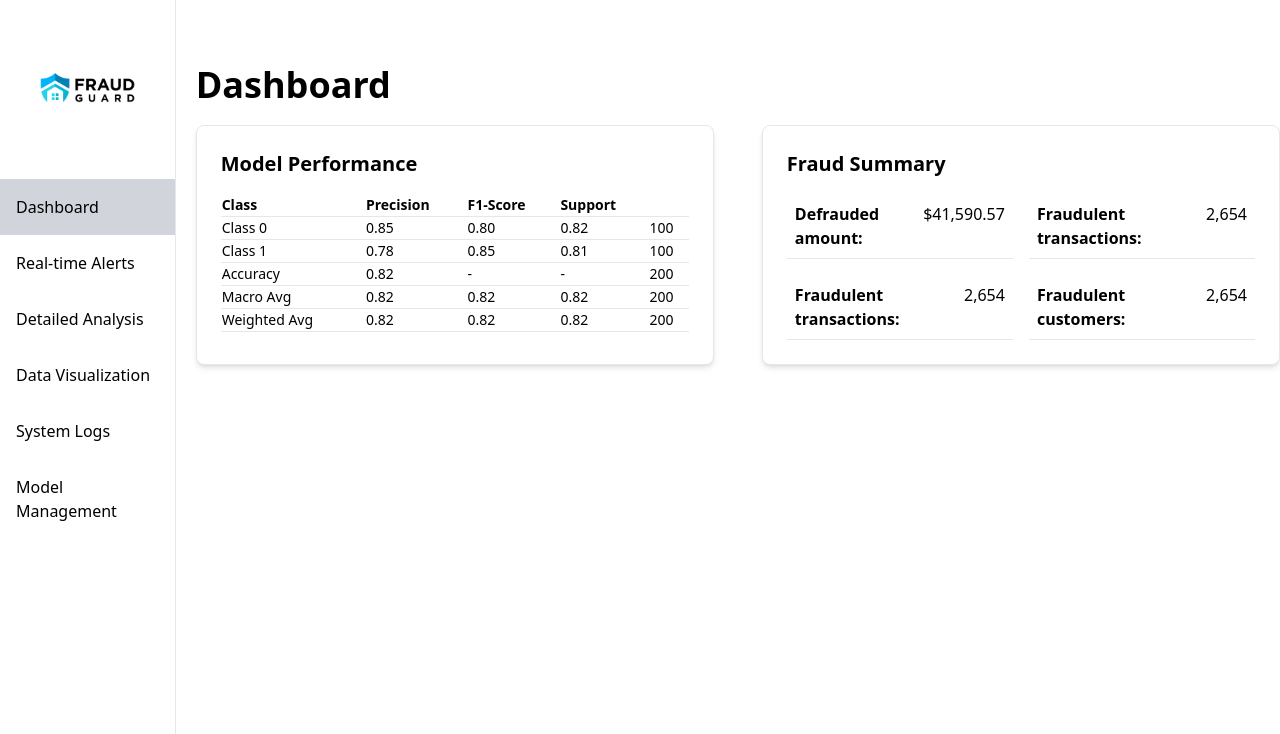
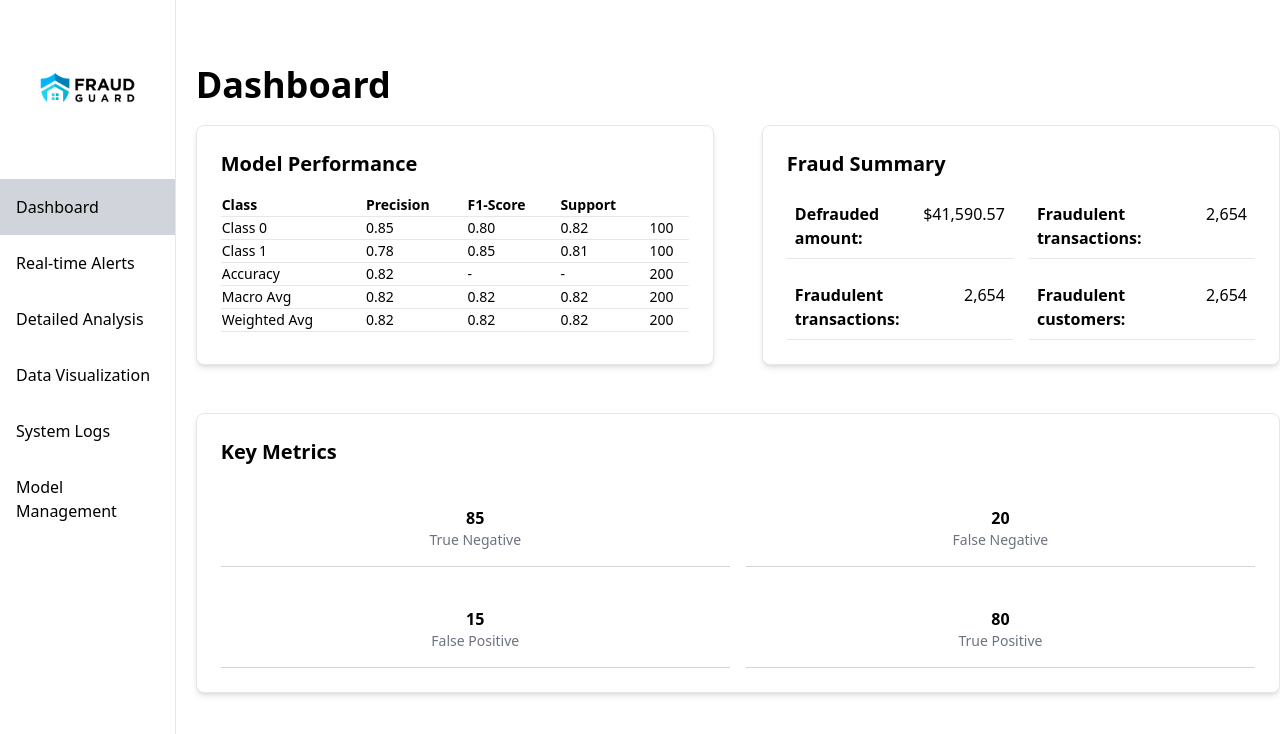
Before and after one commit to yolokazi-cloud/FraudGuardAI, a Next.js app in the folder frontend/: page /dashboard in a window 1280 px wide. Shown: the top 734 px of the page. Built offline with nearby package versions, Linux system fonts and the light colour scheme.

Commit message:
Added Key Metrics

```diff
--- a/frontend/components/Card.jsx
+++ b/frontend/components/Card.jsx
@@ -1,6 +1,6 @@
 import React from 'react'
 
-const Card = ({ pagename, children, ...props }) => {
+const Card = ({ pagename, children, className = '', ...props }) => {
   return (
     <div className={`bg-white border rounded-lg shadow-md p-6 hover:shadow-lg transition-shadow duration-300 transform hover:scale-105 transition-transform duration-300`} {...props}>
       <h2 className="text-xl font-semibold mb-4">{pagename}</h2>
--- a/frontend/pages/dashboard.js
+++ b/frontend/pages/dashboard.js
@@ -1,5 +1,7 @@
 import React from 'react'
 import { Card } from '@/components'
+import { values } from 'lodash';
+
 
 const Dashboard = () => {
 
@@ -17,6 +19,13 @@ const Dashboard = () => {
     { name: "Fraudulent transactions", value: "2,654" },
     { name: "Fraudulent customers", value: "2,654" }
   ]
+
+  const matrixData = {
+    truePositive: 80,
+    falsePositive: 15,
+    trueNegative: 85,
+    falseNegative: 20
+  };
 
 
   return (
@@ -59,6 +68,28 @@ const Dashboard = () => {
           </ul>
         </Card>
 
+        <div className="col-span-2">
+          <Card pagename="Key Metrics">
+            <div className=" w-full grid grid-cols-2 gap-4 text-center">
+              <div className="flex flex-col items-center p-4 border-b border-gray-300">
+                <span className="mt-2 font-semibold">{matrixData.trueNegative}</span>
+                <span className="text-sm text-gray-500">True Negative</span>
+              </div>
+              <div className="flex flex-col items-center p-4 border-b border-gray-300">
+                <span className="mt-2 font-semibold">{matrixData.falseNegative}</span>
+                <span className="text-sm text-gray-500">False Negative</span>
+              </div>
+              <div className="flex flex-col items-center p-4 border-b border-gray-300">
+                <span className="mt-2 font-semibold">{matrixData.falsePositive}</span>
+                <span className="text-sm text-gray-500">False Positive</span>
+              </div>
+              <div className="flex flex-col items-center p-4 border-b border-gray-300">
+                <span className="mt-2 font-semibold">{matrixData.truePositive}</span>
+                <span className="text-sm text-gray-500">True Positive</span>
+              </div>
+            </div>
+          </Card>
+        </div>
 
       </div>
     </div>
```
